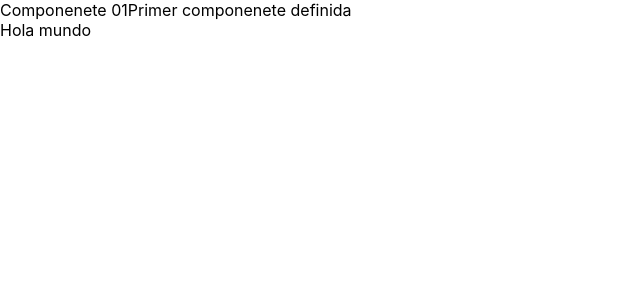
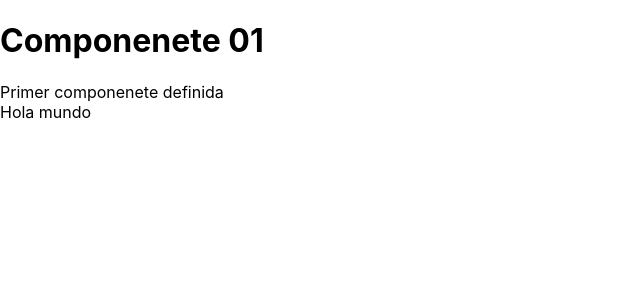
Before and after one commit to SandraSota/sitioreact0, a React (Create React App) app: page / in a window 1280 px wide. Shown: the top 300 px of the page, without its empty margins (0-640 px from the left). Built offline with nearby package versions, Linux system fonts and the light colour scheme.

Commit message:
v03 Definido nuevo componenete

```diff
--- a/src/pagina/C01Componente.jsx
+++ b/src/pagina/C01Componente.jsx
@@ -3,7 +3,7 @@ import React from 'react'
 const C01Componente = () => {
   return (
     <div>
-        <hd>Componenete 01</hd>
+        <h1>Componenete 01</h1>
         Primer componenete definida
 
     </div>
```
